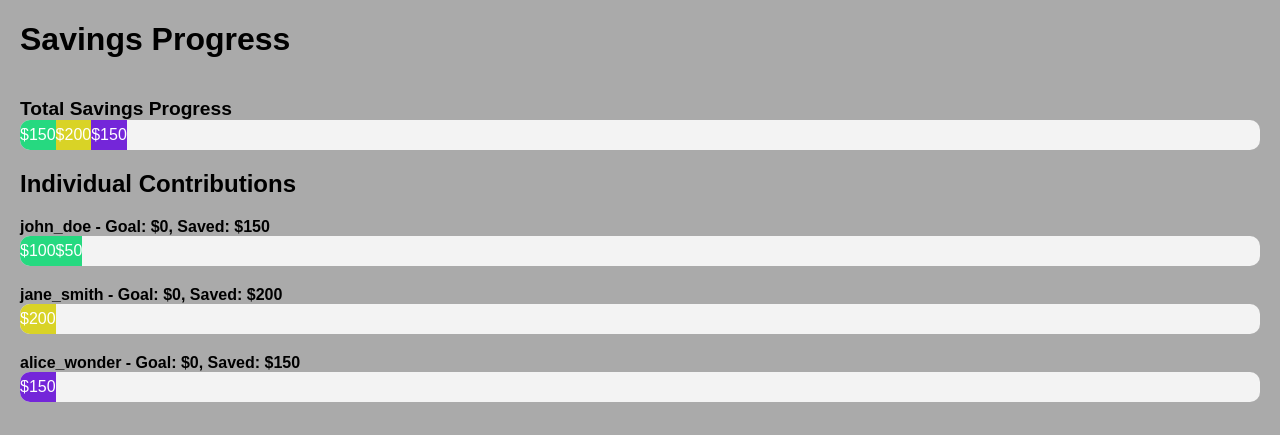
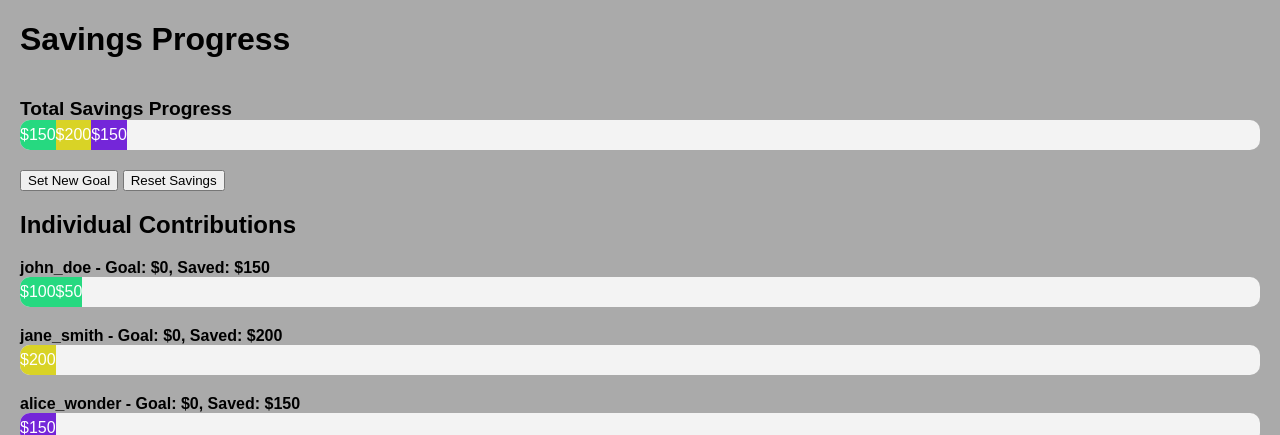
Before and after one commit to rezneac/Group6, a Flask app: page / in a window 1280 px wide. Shown: the top 435 px of the page. Run offline with Flask 3, Linux system fonts and the light colour scheme; a user stored in the database is signed in; data comes from the database, SQL or seed files in the repository.

Commit message:
Added buttons for changing the savings amount and goal.

```diff
--- a/backend/templates/progress.html
+++ b/backend/templates/progress.html
@@ -42,6 +42,9 @@
     <!-- Global Stacked Progress Bar -->
     <div class="global-progress-title">Total Savings Progress</div>
     <div id="global-progress-container" class="progress-container"></div>
+
+    <button>Set New Goal</button> <!-- Set what you are saving for -->
+    <button>Reset Savings</button> <!-- Set how much you are saving. -->
 
     <h2>Individual Contributions</h2>
     <div id="users-container"></div>
```
